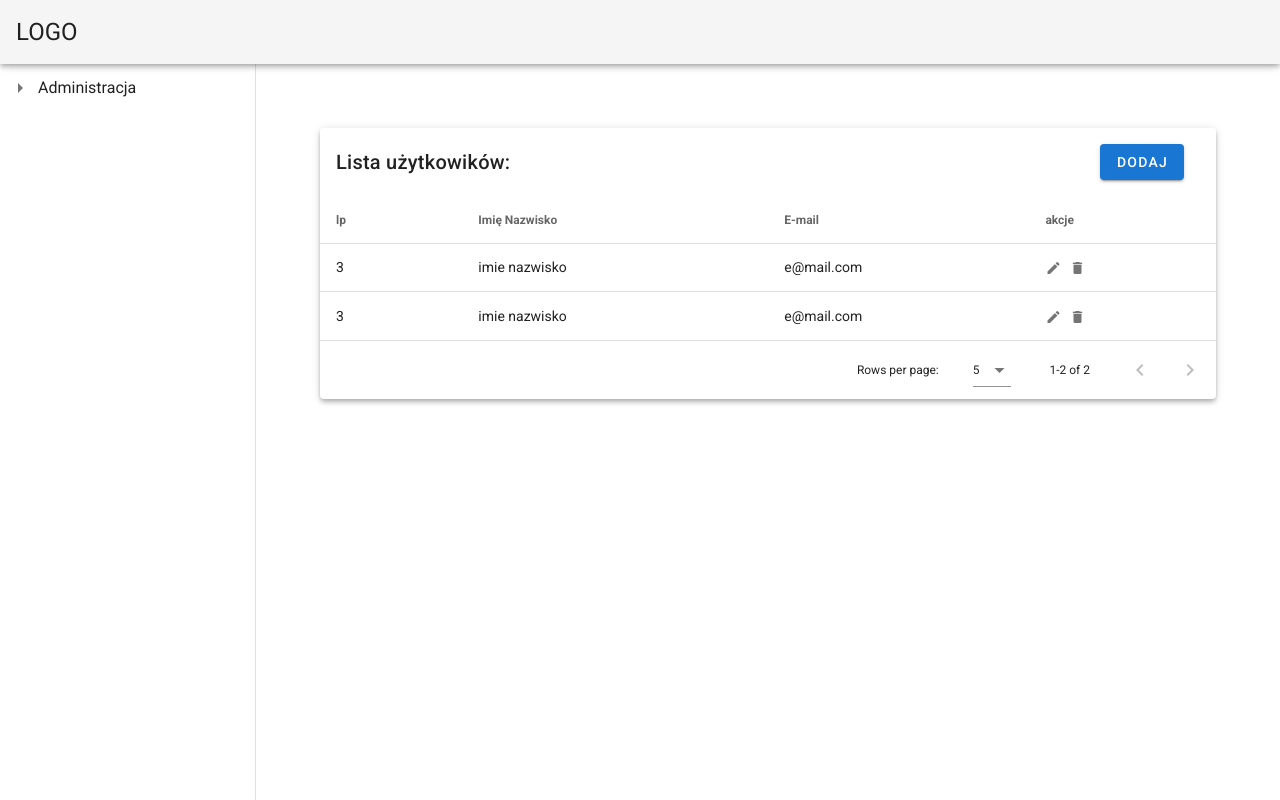
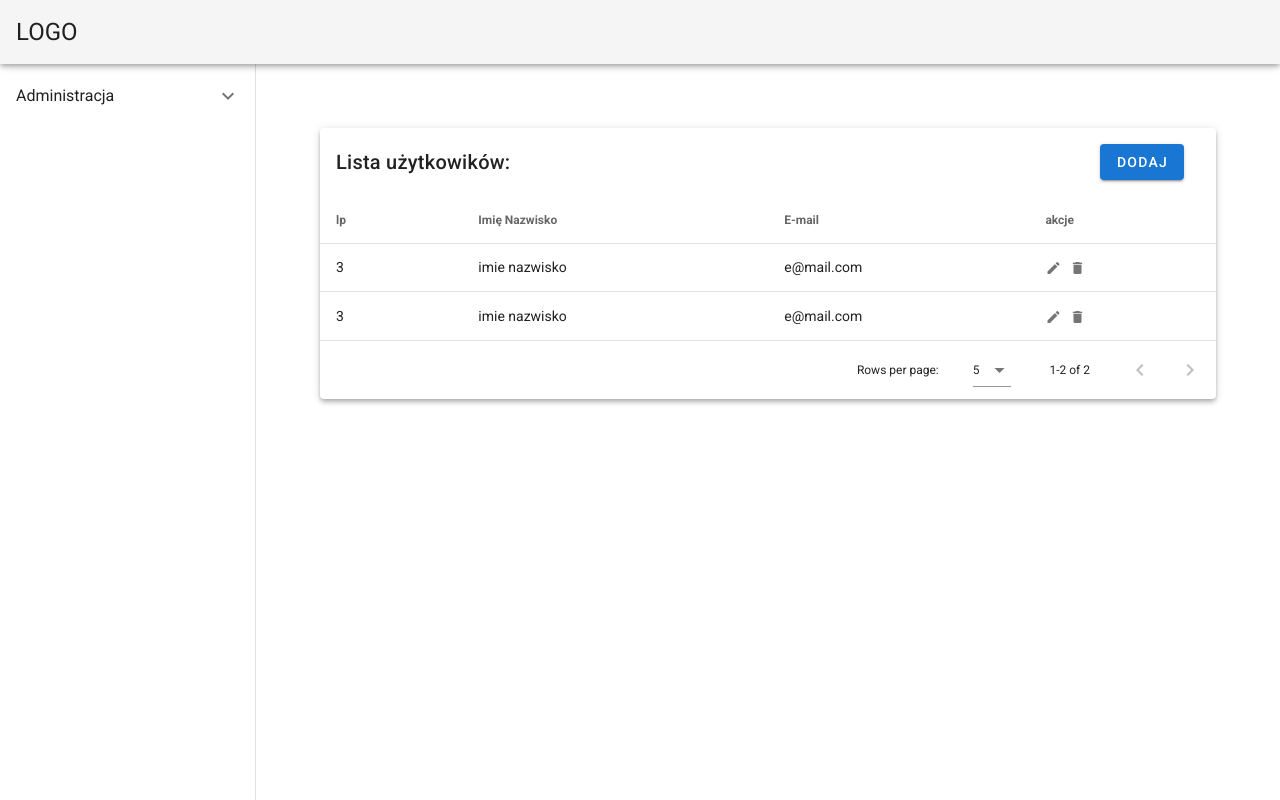
Before and after one commit to KacperGielda/nxo-zadanie, a Vue app: page / in a window 1280 px wide. Built offline with nearby package versions, Linux system fonts and the light colour scheme.

Commit message:
feature/layout navigation list

```diff
--- a/src/App.vue
+++ b/src/App.vue
@@ -20,9 +20,31 @@
     height="100%"
     clipped>
     <template>
+       <v-list>
+      <v-list-group
+        v-for="item in navMenu"
+        :key="item.name"
+        no-action
+      >
+        <template v-slot:activator>
+          <v-list-item-content>
+            <v-list-item-title v-text="item.name"></v-list-item-title>
+          </v-list-item-content>
+        </template>
 
-      <v-treeview :items="nav" activatable light></v-treeview>
-
+        <v-list-item
+          v-for="child in item.children"
+          :key="child.name"
+          link
+          :to="child.link"
+          color="primary"
+        >
+          <v-list-item-content>
+            <v-list-item-title v-text="child.name"></v-list-item-title>
+          </v-list-item-content>
+        </v-list-item>
+      </v-list-group>
+    </v-list>
     </template>
     </v-navigation-drawer>
 
@@ -40,12 +62,13 @@ export default Vue.extend({
 
 
   data: () => ({
-    nav:[
+    navMenu:[
       {
       name:'Administracja',
       children:[
         {
-          name: 'Użytkownicy'
+          name: 'Użytkownicy',
+          link:"/users",
         }
       ]
       }
```
